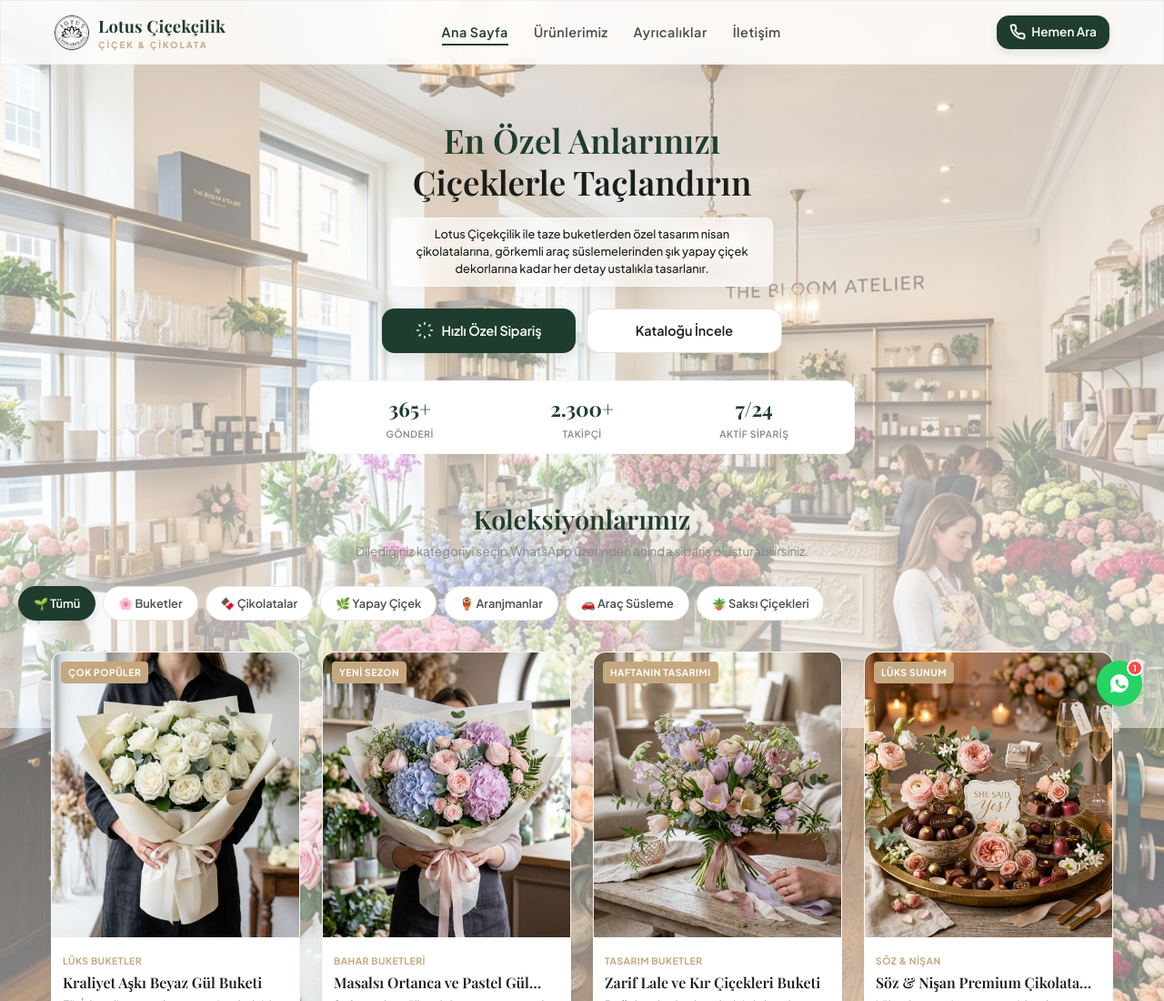
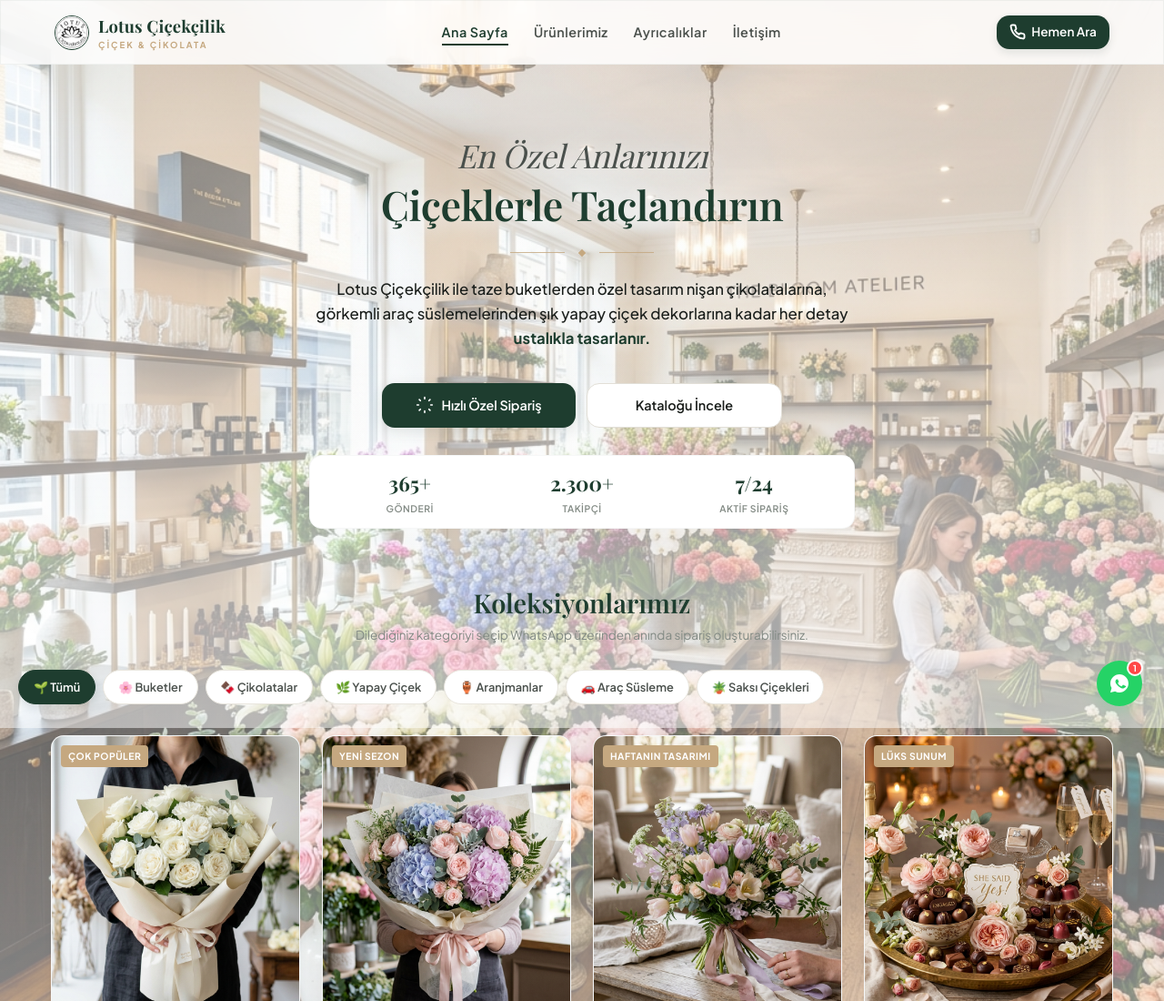
Before and after one commit to rulingghost/lotus-i-ek-iliksilopi, a plain HTML site: page index.html in a window 1280 px wide. Shown: the top 1100 px of the page at 91% size. Drawn offline with nearby package versions, Linux system fonts and the light colour scheme; a web font is replaced by a local one.

Commit message:
style: completely redesigned hero section for an elegant, boxless typography experience

```diff
--- a/index.html
+++ b/index.html
@@ -61,8 +61,9 @@
             <span class="serif-title green-text-gradient">En Özel Anlarınızı</span>
             <span class="serif-title">Çiçeklerle Taçlandırın</span>
         </h1>
+        <div class="hero-divider"><span class="divider-diamond"></span></div>
         <p>
-            Lotus Çiçekçilik ile taze buketlerden özel tasarım nisan çikolatalarına, görkemli araç süslemelerinden şık yapay çiçek dekorlarına kadar her detay ustalıkla tasarlanır.
+            Lotus Çiçekçilik ile taze buketlerden özel tasarım nişan çikolatalarına, görkemli araç süslemelerinden şık yapay çiçek dekorlarına kadar her detay <strong>ustalıkla tasarlanır.</strong>
         </p>
         <div class="hero-buttons">
             <button class="btn btn-primary" onclick="openOrderModal('Genel Özel Sipariş')" id="hero-primary-btn">
--- a/style.css
+++ b/style.css
@@ -257,7 +257,7 @@ header.scrolled {
 /* HERO SECTION (Aydınlık & Sanatsal) */
 .hero {
     position: relative;
-    padding: 60px 20px 40px 20px;
+    padding: 80px 20px 50px 20px;
     display: flex;
     flex-direction: column;
     align-items: center;
@@ -304,30 +304,63 @@ header.scrolled {
 
 .hero h1 {
     font-family: var(--font-heading);
-    font-size: 2.3rem;
-    line-height: 1.25;
-    margin-bottom: 16px;
-    font-weight: 600;
-    color: var(--text-primary);
+    font-size: 2.8rem;
+    line-height: 1.15;
+    margin-bottom: 24px;
+    font-weight: 700;
+    color: var(--primary-green);
+    letter-spacing: -0.5px;
+    text-shadow: 0 4px 20px rgba(255, 255, 255, 1);
 }
 
-.hero h1 span {
+.hero h1 .serif-title {
     display: block;
 }
 
+.hero h1 .green-text-gradient {
+    font-weight: 400;
+    font-style: italic;
+    font-size: 2.2rem;
+    margin-bottom: 8px;
+    color: var(--text-secondary);
+}
+
+.hero-divider {
+    display: flex;
+    align-items: center;
+    justify-content: center;
+    margin-bottom: 24px;
+}
+
+.hero-divider::before, .hero-divider::after {
+    content: '';
+    height: 1px;
+    width: 60px;
+    background: var(--accent-gold);
+    opacity: 0.8;
+}
+
+.divider-diamond {
+    width: 6px;
+    height: 6px;
+    background: var(--accent-gold);
+    transform: rotate(45deg);
+    margin: 0 16px;
+}
+
 .hero p {
-    font-size: 0.8rem;
+    font-size: 1.05rem;
     color: var(--text-primary);
-    max-width: 420px;
-    margin-bottom: 24px;
+    max-width: 600px;
+    margin-bottom: 35px;
     font-weight: 500;
-    background: rgba(255, 255, 255, 0.65);
-    backdrop-filter: blur(8px);
-    -webkit-backdrop-filter: blur(8px);
-    padding: 8px 14px;
-    border-radius: var(--border-radius-sm);
-    border: 1px solid rgba(255, 255, 255, 0.5);
-    box-shadow: 0 4px 15px rgba(0, 0, 0, 0.03);
+    line-height: 1.6;
+    text-shadow: 0 2px 15px rgba(255, 255, 255, 1);
+}
+
+.hero p strong {
+    color: var(--primary-green);
+    font-weight: 700;
 }
 
 .hero-buttons {
```
